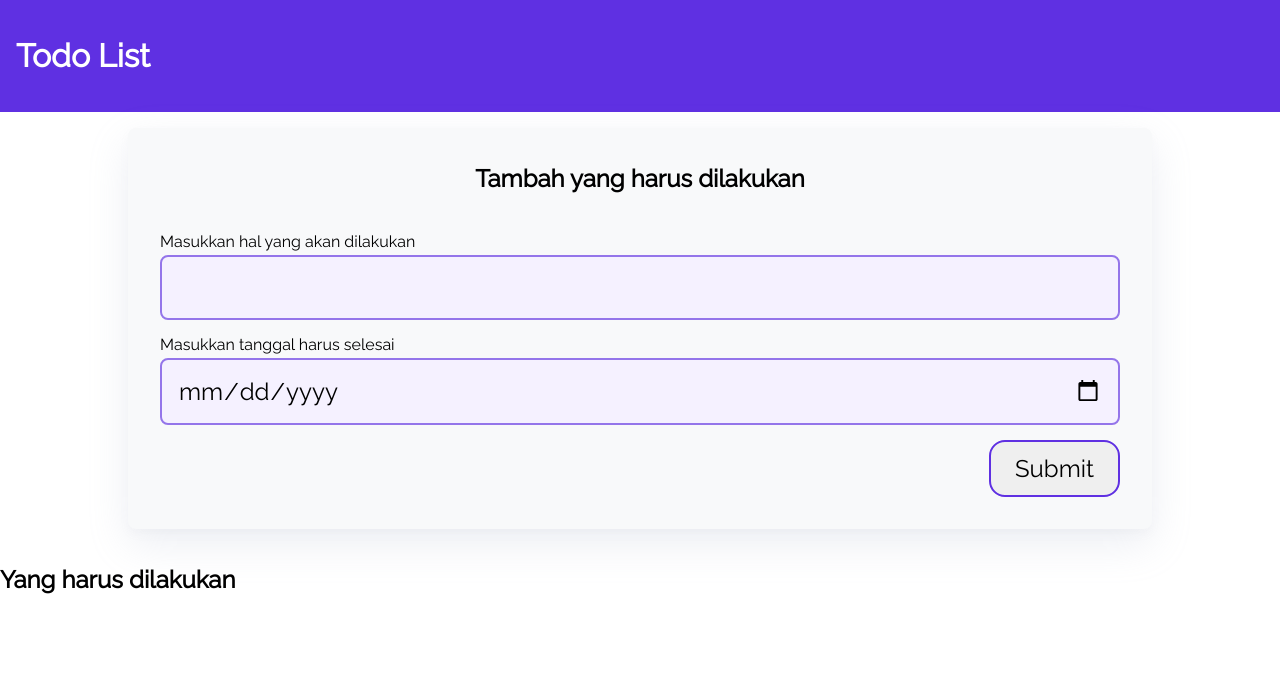
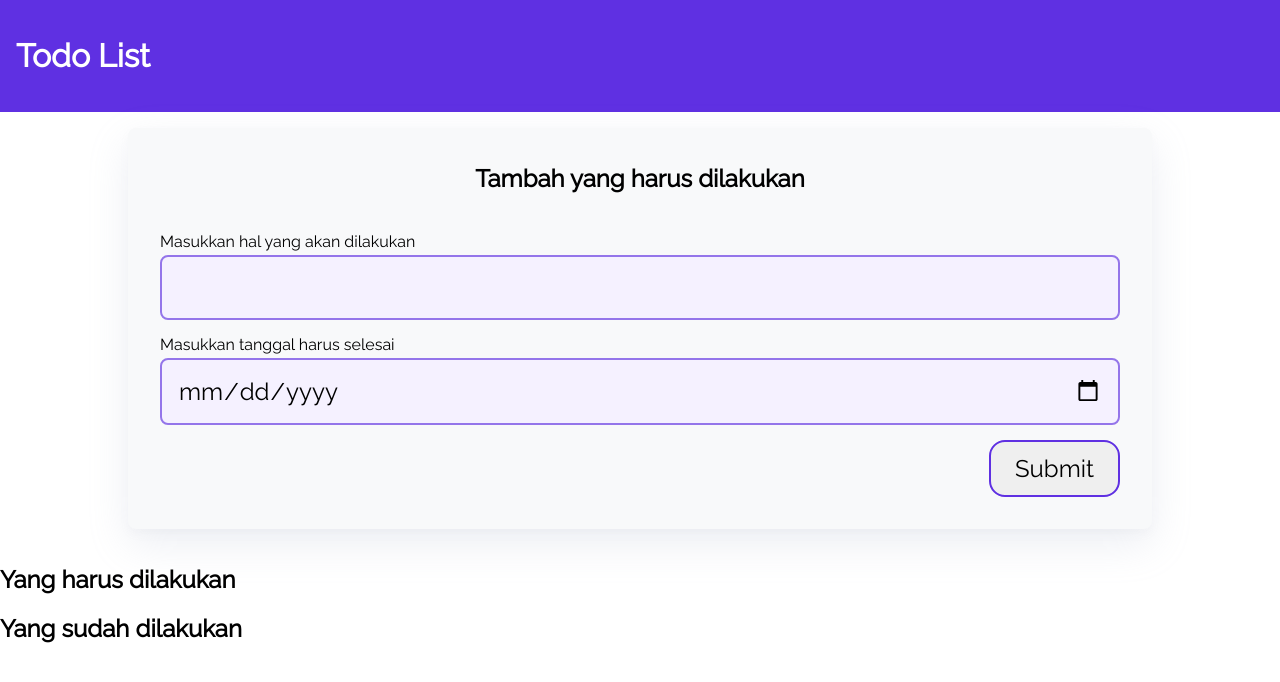
Before and after one commit to alifdevz/todo-list-web, a plain HTML site: page index.html in a window 1280 px wide. Drawn offline with Linux system fonts and the light colour scheme.

Commit message:
Added container for the completed todos

```diff
--- a/index.html
+++ b/index.html
@@ -42,6 +42,14 @@
 
         </div>
     </div>
+
+    <!-- TODO yang sudah selesai -->
+    <div class="container">
+        <h2 class="container-header">Yang sudah dilakukan</h2>
+        <div class="list-item" id="completed-todos">
+
+        </div>
+    </div>
 </body>
 
 </html>
```
